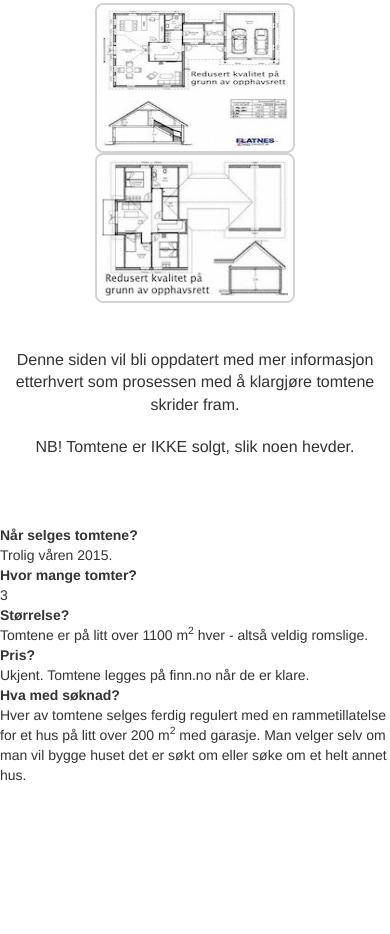
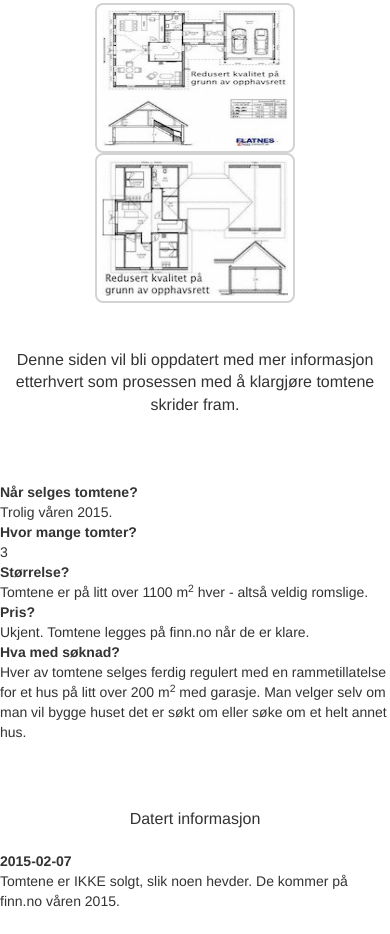
Before and after one commit to eivindgreibrokk/tomter, a plain HTML site: page index.html in a window 390 px wide. Shown: the part 1128-2062 px from the top of the page. Before the commit the page ends 1936 px from the top, so only its background shows below. Drawn offline with nearby package versions, Linux system fonts and the light colour scheme.

Commit message:
Lagt til datert informasjon

```diff
--- a/index.html
+++ b/index.html
@@ -112,9 +112,6 @@
 				<p class="lead text-center">
 					Denne siden vil bli oppdatert med mer informasjon etterhvert som prosessen med å klargjøre tomtene skrider fram.
 				</p>
-				<p class="lead text-center">
-					NB! Tomtene er IKKE solgt, slik noen hevder.
-				</p>
 			</div>
 			<div class="col-md-1"></div>
 			<div class="col-md-1"></div>
@@ -137,6 +134,22 @@
 			<div class="col-md-1"></div>
 			<div class="col-md-1"></div>
 		</div>
+		<div class="row padded">
+			<div class="col-md-1"></div>
+			<div class="col-md-1"></div>
+			<div class="col-md-1"></div>
+			<div class="col-md-6">
+				<p class="lead text-center">
+					Datert informasjon
+				</p>
+				<dl class="dl-horizontal">
+					<dt>2015-02-07</dt><dd>Tomtene er IKKE solgt, slik noen hevder. De kommer på finn.no våren 2015.</dd>
+				</dl>
+			</div>
+			<div class="col-md-1"></div>
+			<div class="col-md-1"></div>
+			<div class="col-md-1"></div>
+		</div>
 	</div>
 </body>
 </html>
```
